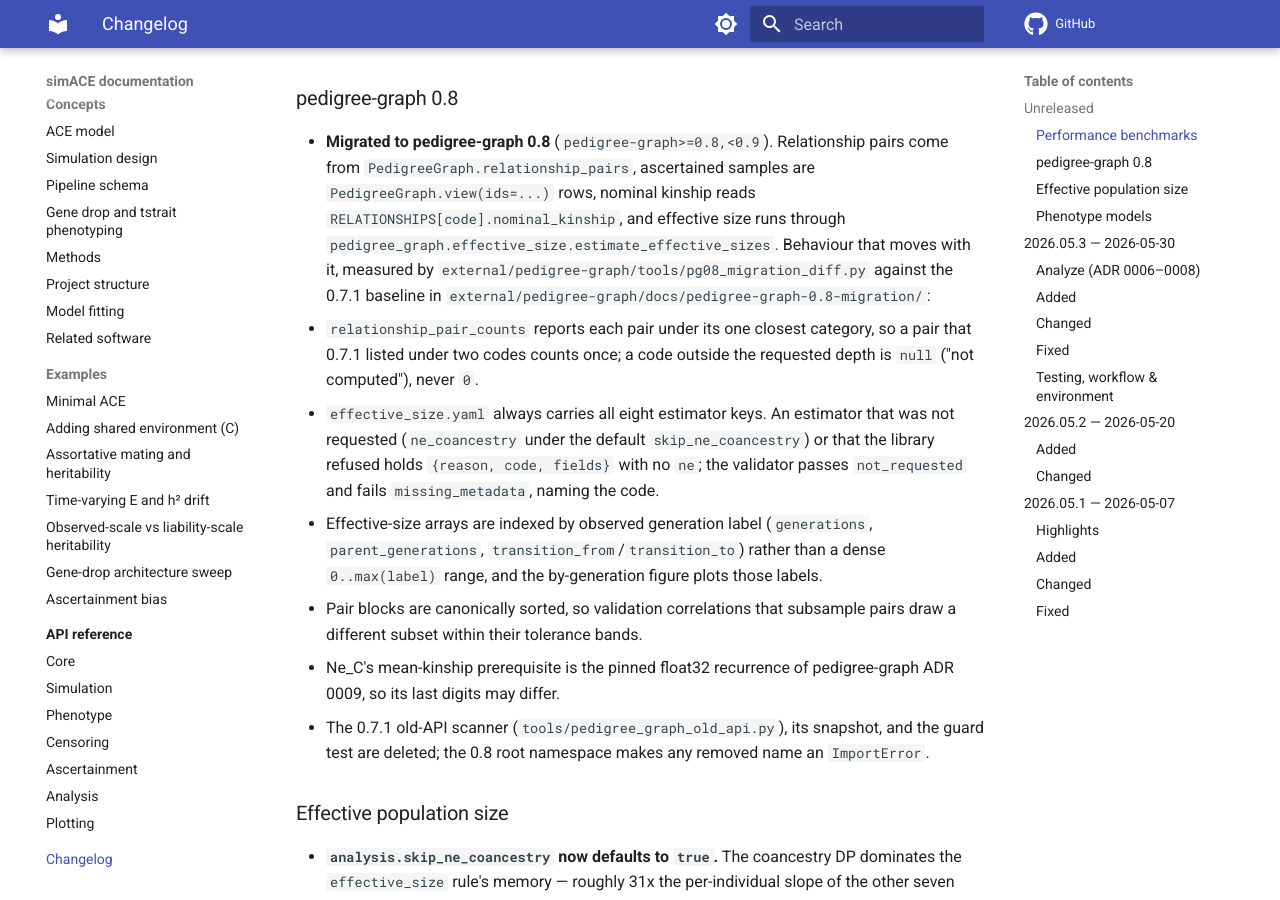
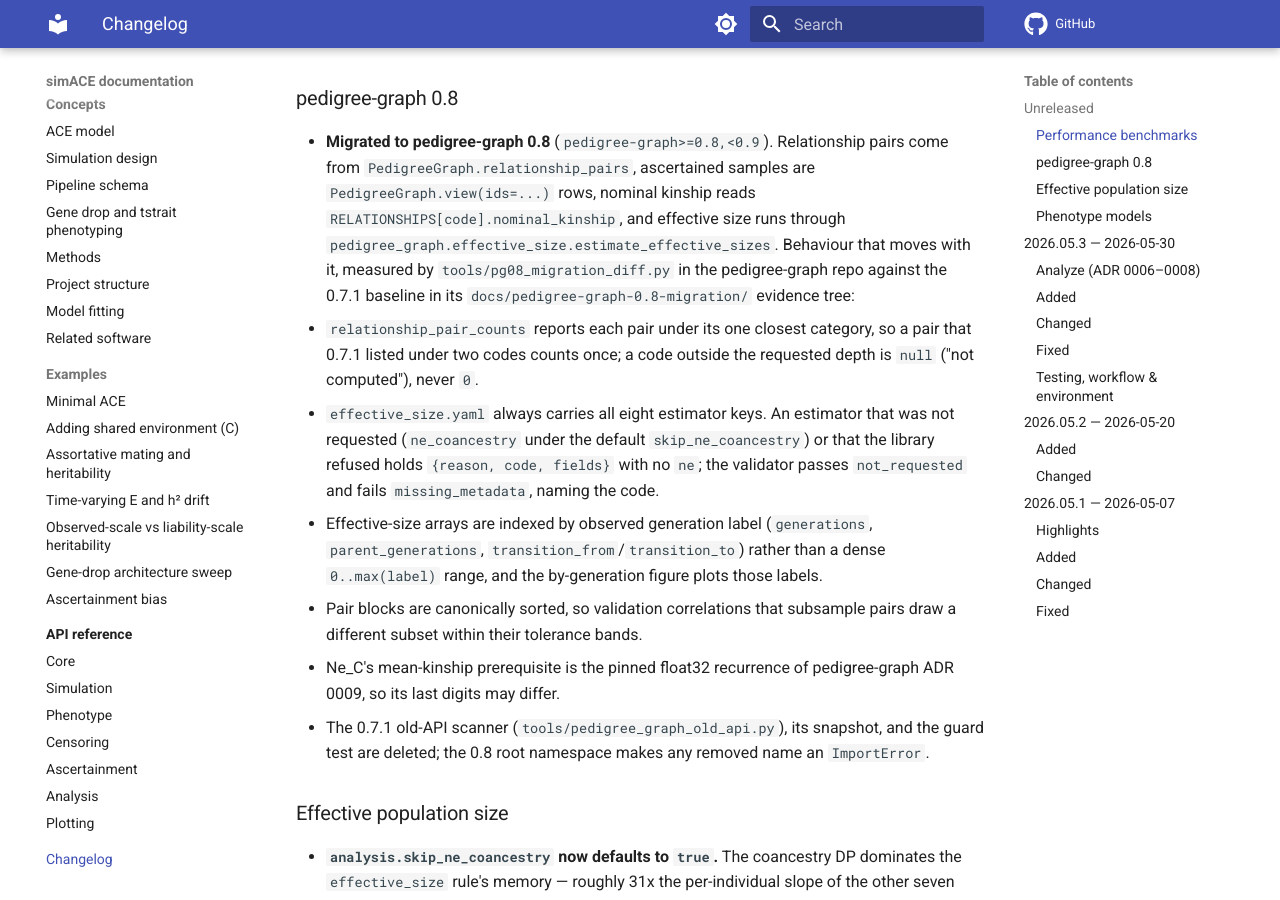
Before and after one commit to rwaples/simACE, an MkDocs documentation site: the page built from docs/changelog.md, in a window 1280 px wide and 900 px high, scrolled down 571 px. Built offline with MkDocs 1.6.1 and Material for MkDocs 9.7.7, drawn with Linux system fonts in a browser that asks for light colours; comment, search, counter and statistics services are not loaded.

Commit message:
Drop the stale gitignore exception and cite pedigree-graph paths by repo
The un-ignore for scripts/migrate_prevalence_keys.py outlived the script.
The changelog and the Rust-core plan pointed into the gitignored
external/pedigree-graph checkout, which a reader of this repo alone
cannot follow.

```diff
--- a/docs/changelog.md
+++ b/docs/changelog.md
@@ -26,8 +26,8 @@ Git tags via `setuptools-scm`.
   `PedigreeGraph.view(ids=...)` rows, nominal kinship reads
   `RELATIONSHIPS[code].nominal_kinship`, and effective size runs through
   `pedigree_graph.effective_size.estimate_effective_sizes`. Behaviour that
-  moves with it, measured by `external/pedigree-graph/tools/pg08_migration_diff.py` against the 0.7.1
-  baseline in `external/pedigree-graph/docs/pedigree-graph-0.8-migration/`:
+  moves with it, measured by `tools/pg08_migration_diff.py` in the pedigree-graph repo against the 0.7.1
+  baseline in its `docs/pedigree-graph-0.8-migration/` evidence tree:
   - `relationship_pair_counts` reports each pair under its one closest
     category, so a pair that 0.7.1 listed under two codes counts once; a code
     outside the requested depth is `null` ("not computed"), never `0`.
```
Also changed, not shown: docs/plans/pedigree-graph-rust-core.md (+2 -2 lines), 1 other file.
